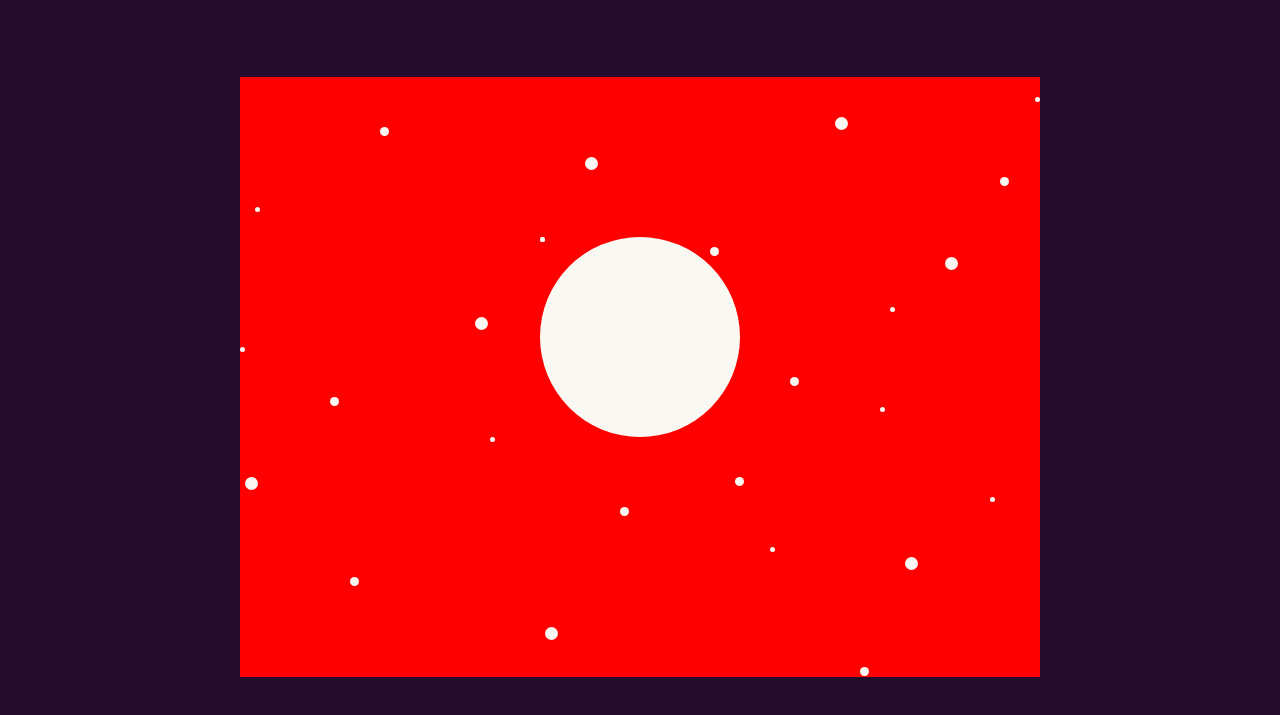
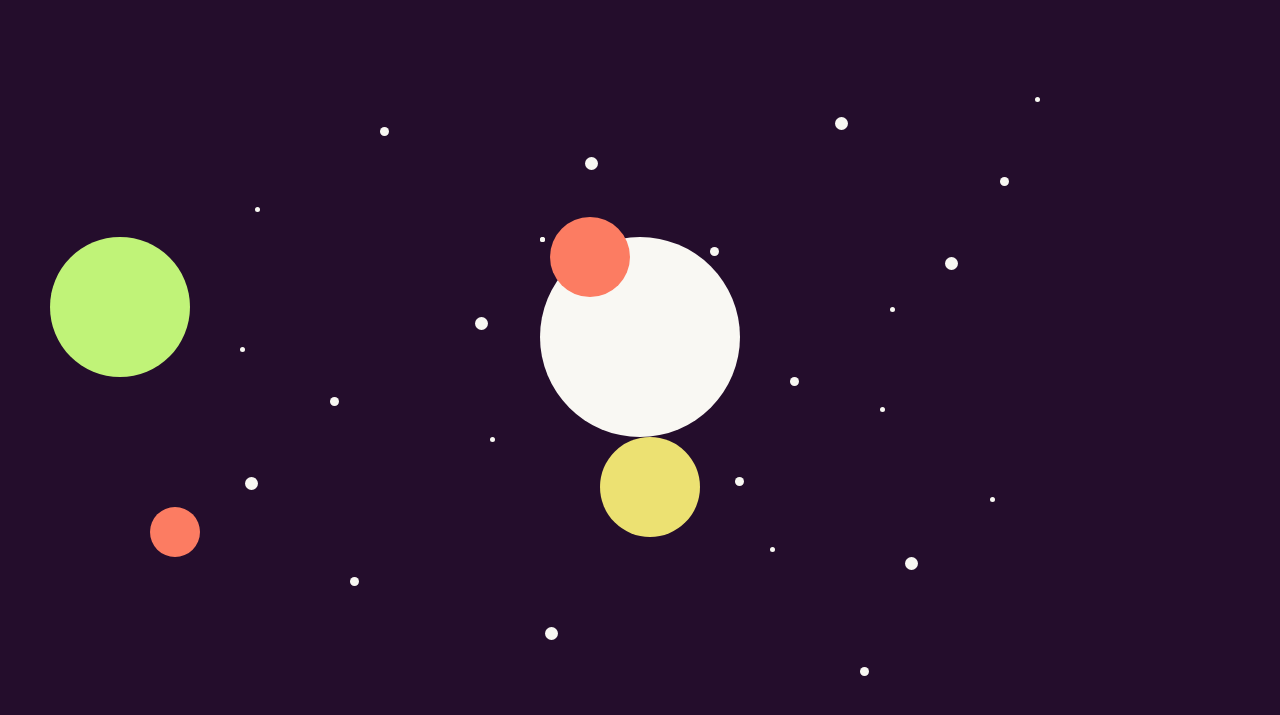
Before and after one commit to christianmed/css-planets, a website: page dev/pug/index.pug in a window 1280 px wide. Shown: the part 63-778 px from the top of the page. Drawn offline with nearby package versions, Linux system fonts and the light colour scheme; files that its build step writes are made by us from their sources.

Commit message:
Se crearon los estilos básicos para los planetas y se posicionaron de forma correcta en la ilustración

```diff
--- a/dev/pug/index.pug
+++ b/dev/pug/index.pug
@@ -18,3 +18,4 @@ html(lang="es")
       .planet-2
       .planet-3
       .planet-4
+      .planet-5
--- a/dev/scss/styles.scss
+++ b/dev/scss/styles.scss
@@ -54,7 +54,6 @@ body {
 .universe {
   max-width: 800px;
   height: 600px;
-  background: red;
   margin: 5em auto;
 }
 
@@ -129,13 +128,48 @@ body {
 // ========================================================
 // ==========    PLANETS
 // ========================================================
+[class^="planet-"] {
+  position: absolute;
+  border-radius: 50%;
+}
+
 .planet-1 {
-  position: absolute;
   top: 50%;
   left: 50%;
   transform: translate(-50%, -50%);
   width: 200px;
   height: 200px;
-  border-radius: 50%;
   background: $white;
 }
+
+.planet-2 {
+  top: 300px;
+  left: 50px;
+  width: 140px;
+  height: 140px;
+  background: $green;
+}
+
+.planet-3 {
+  top: 570px;
+  left: 150px;
+  width: 50px;
+  height: 50px;
+  background: $pink;
+}
+
+.planet-4 {
+  top: 280px;
+  left: 550px;
+  width: 80px;
+  height: 80px;
+  background: $pink;
+}
+
+.planet-5 {
+  top: 500px;
+  left: 600px;
+  width: 100px;
+  height: 100px;
+  background: $yellow;
+}
```
Also changed, not shown: dist/css/styles.css, dist/index.html.
